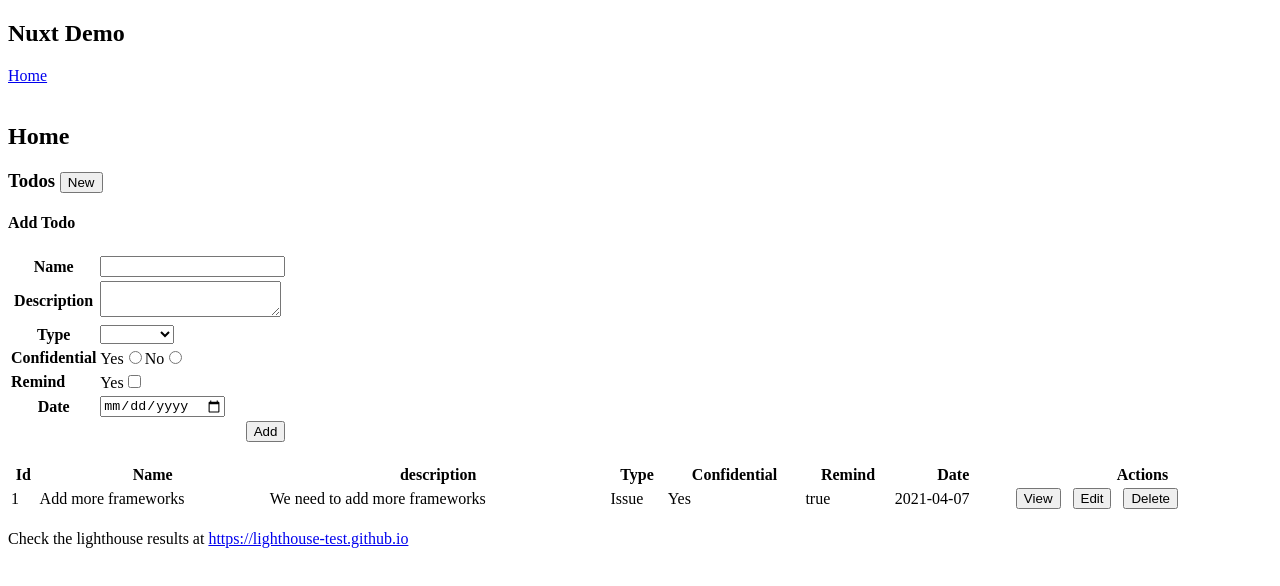
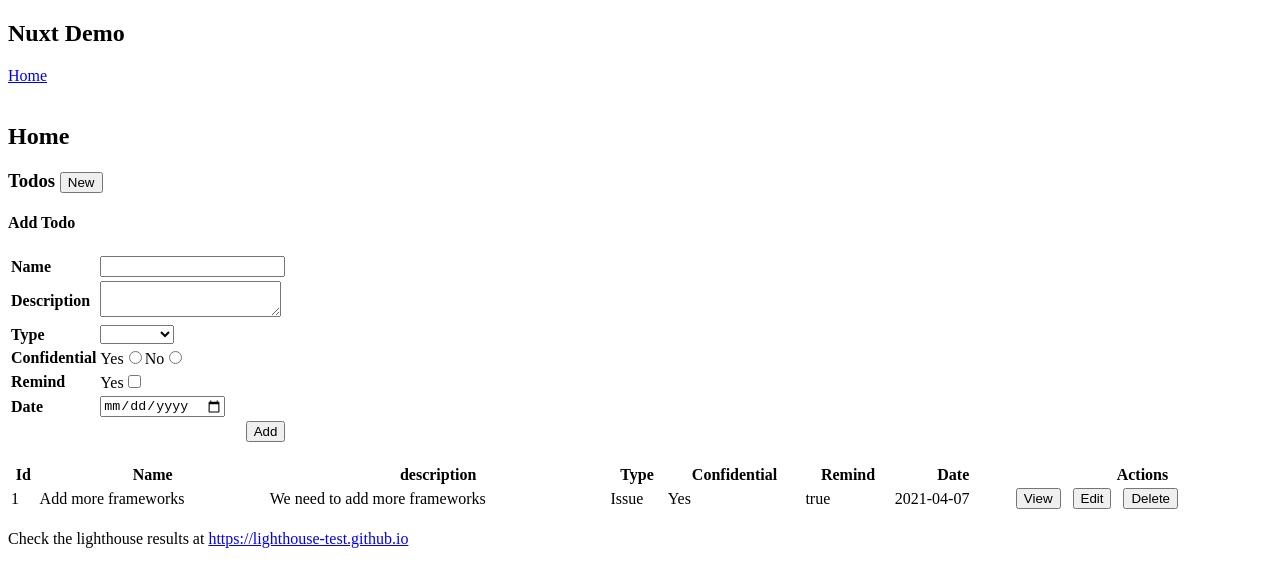
Before and after one commit to framework-perf-test/nuxt, a Nuxt app: page / in a window 1280 px wide. Both pictures are taken after a click on the button "New". Shown: the top 586 px of the page. Built offline with nearby package versions, Linux system fonts and the light colour scheme.

Commit message:
fixed table align

```diff
--- a/components/TodoForm.vue
+++ b/components/TodoForm.vue
@@ -5,7 +5,7 @@
       <table>
         <tbody>
           <tr>
-            <th>
+            <th align="left">
               <label for="name">Name</label>
             </th>
             <td>
@@ -20,7 +20,7 @@
             <td>{{ errors.name }}</td>
           </tr>
           <tr>
-            <th>
+            <th align="left">
               <label for="description">Description</label>
             </th>
             <td>
@@ -34,7 +34,7 @@
             <td>{{ errors.description }}</td>
           </tr>
           <tr>
-            <th>
+            <th align="left">
               <label>Type</label>
             </th>
             <td>
@@ -47,7 +47,7 @@
             <td>{{ errors.type }}</td>
           </tr>
           <tr>
-            <th>
+            <th align="left">
               <label>Confidential</label>
             </th>
             <td>
@@ -86,7 +86,7 @@
             <td></td>
           </tr>
           <tr>
-            <th>
+            <th align="left">
               <label for="date">Date</label>
             </th>
             <td>
--- a/components/TodoView.vue
+++ b/components/TodoView.vue
@@ -4,23 +4,23 @@
     <table>
       <tbody>
         <tr>
-          <th>Name</th>
+          <th align="left">Name</th>
           <td>
             {{ todo.name }}
           </td>
         </tr>
         <tr>
-          <th>Description</th>
+          <th align="left">Description</th>
           <td>
             {{ todo.description }}
           </td>
         </tr>
         <tr>
-          <th>Type</th>
+          <th align="left">Type</th>
           <td>{{ todo.type }}</td>
         </tr>
         <tr>
-          <th>Confidential</th>
+          <th align="left">Confidential</th>
           <td>
             {{ todo.confidential }}
           </td>
@@ -30,7 +30,7 @@
           <td>{{ todo.remind }}</td>
         </tr>
         <tr>
-          <th>Date</th>
+          <th align="left">Date</th>
           <td>{{ todo.date }}</td>
         </tr>
         <tr>
```
